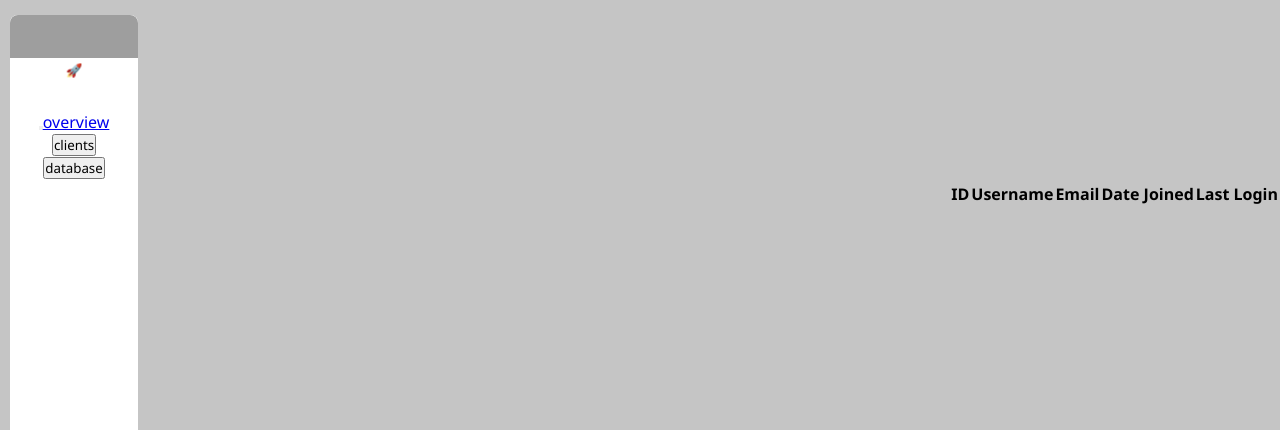
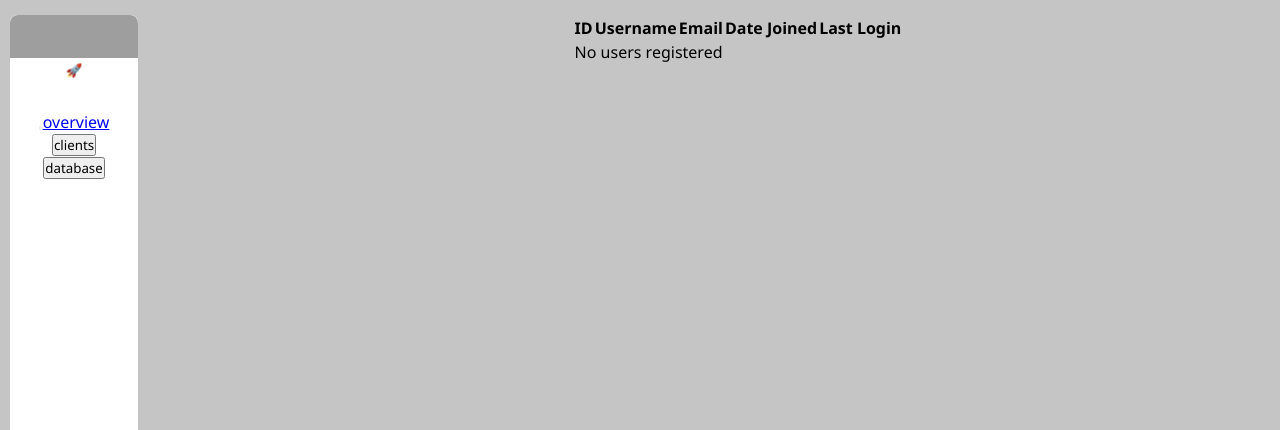
Before and after one commit to Hidden-Umah/Journal-Web-App, a Django app: page /dashboard/clients/ in a window 1280 px wide. Shown: the top 430 px of the page. Run offline with Django 5.2, Linux system fonts and the light colour scheme; parts of the project's set-up code (start-up, migrations or seed data) failed here and were passed over; grey boxes are pictures that could not be loaded.

Commit message:
still working on the clients page

```diff
--- a/dear_journal_app/static/dashboard/css/clients.css
+++ b/dear_journal_app/static/dashboard/css/clients.css
@@ -45,6 +45,17 @@
 
 }
 
+.stats {
+    display: flex;
+    flex-direction: column;
+    align-items: center;
+    justify-content: space-around;
+    width: 100%;
+    height: 50%;
+    border-radius: 16px;
+    row-gap: 15px;
+}
+
 .anoyinglinks {
     text-decoration: none;
     color: inherit; /* Ensures link uses button text color */
@@ -84,3 +95,14 @@
     border: none;
     background-color: white;
 }
+
+.users {
+    display: flex;
+    align-items: center;
+    flex-direction:column ;
+    width: 80%;
+    height: 95vh;
+    margin-top: 15px;
+    margin-right: 30px;
+    border-radius: 8px;
+}
--- a/dear_journal_app/static/dashboard/css/dashboard.css
+++ b/dear_journal_app/static/dashboard/css/dashboard.css
@@ -4,10 +4,7 @@
     font-family: 'Segoe UI', Tahoma, Geneva, Verdana, sans-serif;
 }
 
-a{
-    text-decoration: none;
-    color: yellow;
-}
+
 
 .firstSection {
     width: 100%;
--- a/dear_journal_app/templates/dashboard/clients.html
+++ b/dear_journal_app/templates/dashboard/clients.html
@@ -40,6 +40,7 @@
 
             </div>
             <!--  table for the backends -->
+            <div class="users">
                 <table>
                   <tr>
                     <th>ID</th>
@@ -62,9 +63,10 @@
                   </tr>
                   {% endfor %}
                 </table>
+            </div>
 
-
-
+          </div>
+        </div>
     </section>
   </body>
 </html>
--- a/dear_journal_app/urls.py
+++ b/dear_journal_app/urls.py
@@ -31,7 +31,7 @@ urlpatterns = [
 
 
 
-        path("signup/", views.signup, name="signup"),
+    path("signup/", views.signup, name="signup"),
 
     #Sign in page
     path("signin/", views.signin, name="signin")
--- a/dear_journal_app/views.py
+++ b/dear_journal_app/views.py
@@ -76,4 +76,4 @@ def clients_storage(request):
         )
 
         return redirect("signin")  # redirect to the journal page
-    return render(request, "dashboard/clients.html")
+    return render(request, "dashboard/dashboard.html")
```
Lines whose indentation alone changed are shown as unchanged.
